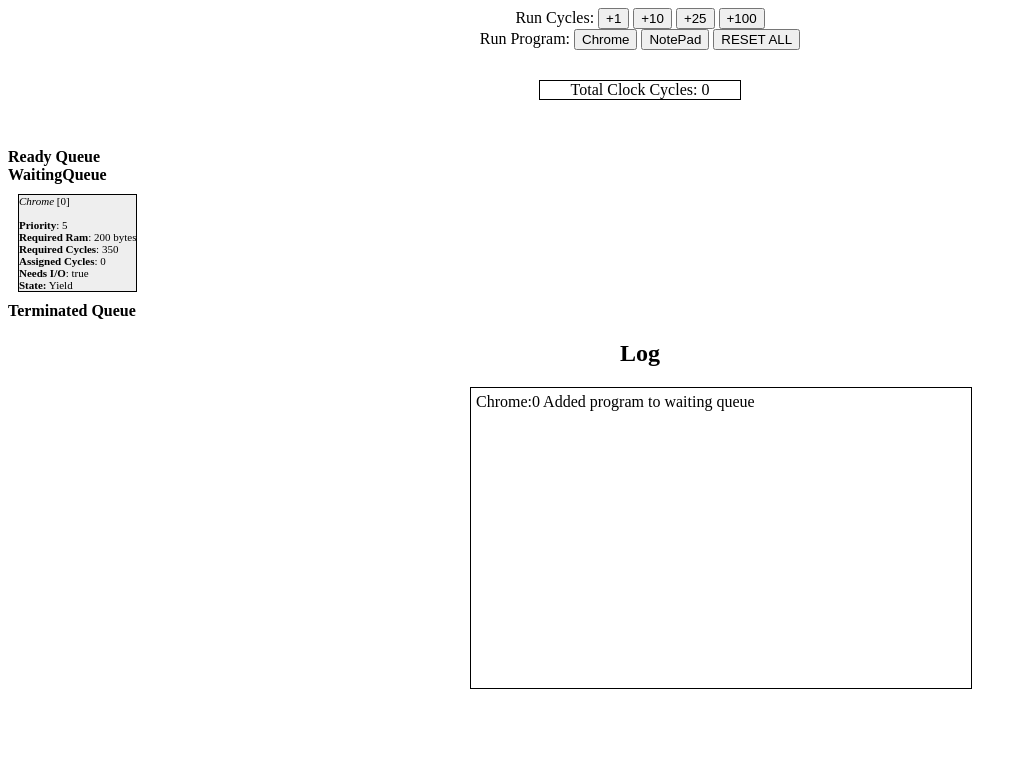
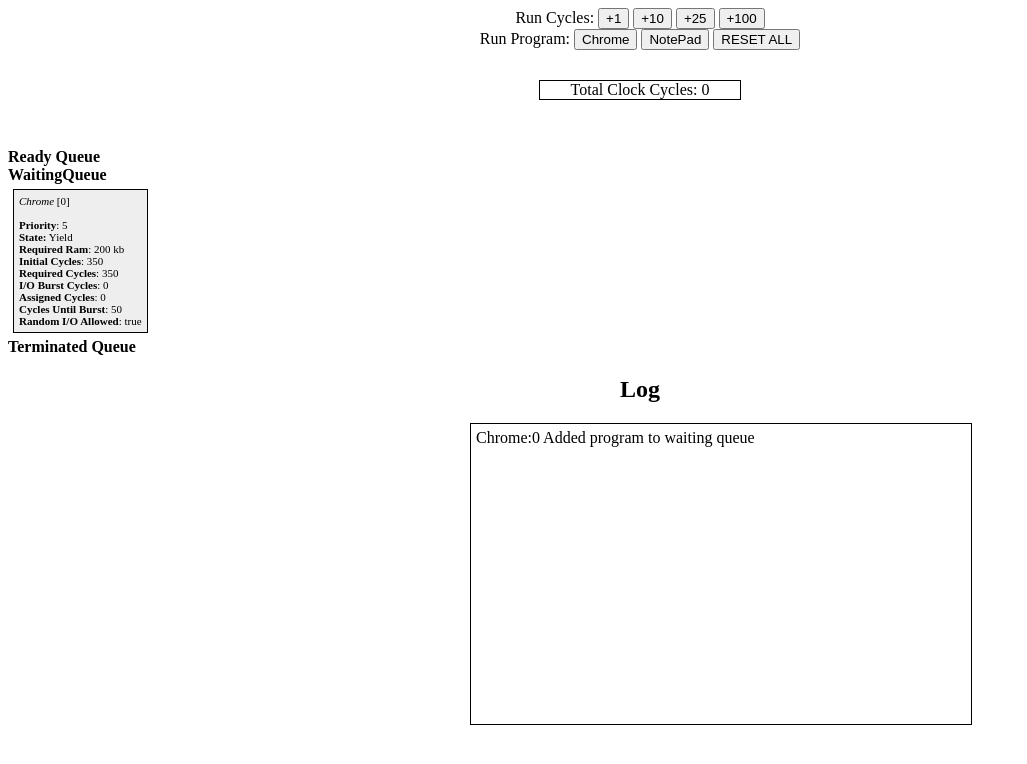
Before and after one commit to jvlians/operating-system-final-project, a plain HTML site: page index.html in a window 1280 px wide. Both pictures are taken after a click on the button "Chrome". Shown: the whole page, without its empty margins (0-1027 px from the left). Drawn offline with Linux system fonts and the light colour scheme.

Commit message:
Improved style of jobs, added more detail to jobs

```diff
--- a/cpu.js
+++ b/cpu.js
@@ -145,12 +145,14 @@
 		var ret = "";
 
 		ret += "<b>Priority</b>: " + data.priority + "<br>";							// add data to data section line-by-line
-		ret += "<b>Required Ram</b>: " + data.reqRam + " bytes<br>";
+		ret += "<b>State:</b> " + stateToStr[data.state] + "<br>";
+		ret += "<b>Required Ram</b>: " + data.reqRam + " kb<br>";
+		ret += "<b>Initial Cycles</b>: " + data.initCycles + "<br>";
 		ret += "<b>Required Cycles</b>: " + data.reqCycles + "<br>";
-		// ret += "<b>I/O Burst Cycles</b>: " + data.ioBurstCycles + "<br>";			// we have no 'ioBurstCycles' measurement at the moment - TODO: add that
+		ret += "<b>I/O Burst Cycles</b>: " + data.burstCycles + "<br>";
 		ret += "<b>Assigned Cycles</b>: " + data.assCycles + "<br>";
-		ret += "<b>Needs I/O</b>: " + data.burstable + "<br>";
-		ret += "<b>State:</b> " + stateToStr[data.state];
+		ret += "<b>Cycles Until Burst</b>: " + data.cyclesUntilBurst + "<br>";
+		ret += "<b>Random I/O Allowed</b>: " + data.burstable;
 
 		ret.toDOM();
 		return ret;
@@ -158,15 +160,17 @@
 
 	program.getDataAsDictionary = function() {
 		var dict = {
-			"id"		: id,
-			"name"		: name,
-			"priority"	: priority,
-			"reqRam"	: reqRam,
-			"reqCycles"	: requiredCycles,
-			// "ioBurstcycles" :	ioBurstCycles,
-			"assCycles"	: assignedCycles,
-			"burstable"	: burstable,
-			"state"		: state
+			"id"				: id,
+			"name"				: name,
+			"priority"			: priority,
+			"state"				: state,
+			"reqRam"			: reqRam,
+			"initCycles"		: initCycles,
+			"reqCycles"			: requiredCycles,
+			"burstCycles"		: burstCycles,
+			"assCycles"			: assignedCycles,
+			"cyclesUntilBurst"	: cyclesUntilBurst,
+			"burstable"			: burstable
 		};
 		return dict;
 	}
--- a/styles.css
+++ b/styles.css
@@ -46,6 +46,7 @@
 .log div{
 	margin:5px;
 }
+
 #readyQueue {
 
 }
@@ -57,8 +58,8 @@
 	border: 1px black solid;
 	overflow: scroll;
 	max-width: 275;
-
-	margin:10px;
+	margin:5px;
+	padding:5px;
 }
 
 #waitingQueue > div {
@@ -68,8 +69,8 @@
 	border: 1px black solid;
 	overflow: scroll;
 	max-width: 275;
-
-	margin:10px;
+	margin: 5px;
+	padding:5px;
 }
 
 #terminatedQueue > div {
@@ -79,6 +80,6 @@
 	border: 1px black solid;
 	overflow: scroll;
 	max-width: 275;
-
-	margin:10px;
+	margin:5px;
+	padding:5px;
 }
```
